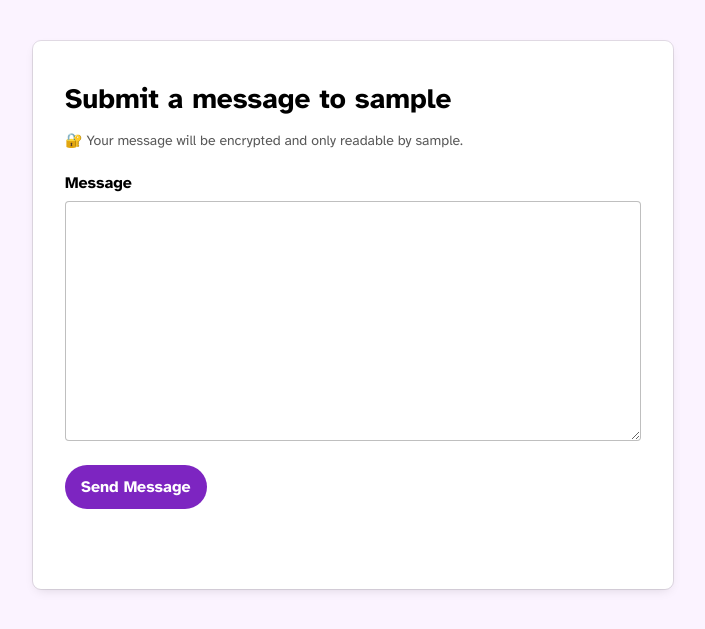
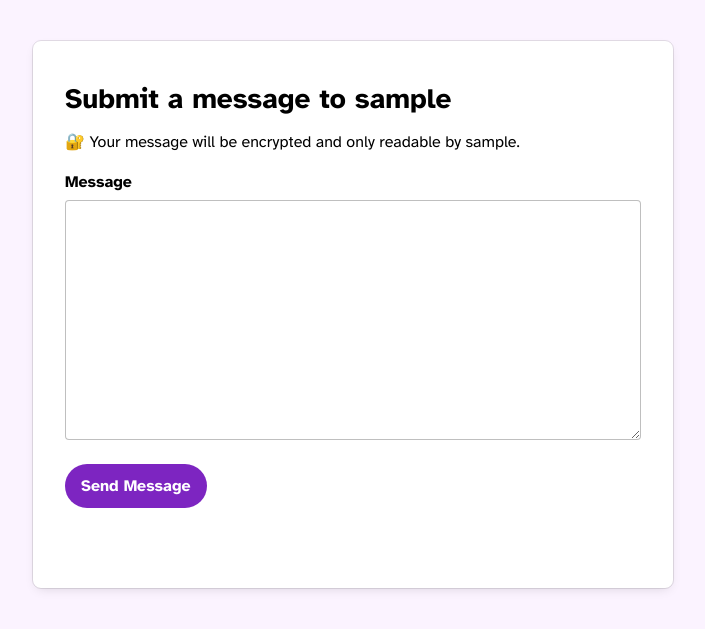
Before and after one commit to glenn-sorrentino/hosted-line, a Flask app: a page that uses templates/submit_message.html in a window 1280 px wide. Shown: the part 71-700 px from the top of the page, without its empty margins (287-992 px from the left). Run offline with Flask 3, Linux system fonts and the light colour scheme; tables that the repository leaves empty hold one stand-in row (values such as "Sample post"); some web fonts are replaced.

Commit message:
update messages

```diff
--- a/static/style.css
+++ b/static/style.css
@@ -50,7 +50,7 @@ h2 {
 h1 + p,
 h2 + p {
 	margin-top: .25rem;
-	margin-bottom: .5rem;
+	margin-bottom: 1.25rem;
 }
 
 a {
@@ -166,7 +166,7 @@ header nav a:hover {
 }
 
 h1.submit {
-	margin-bottom: 1rem;
+	margin-bottom: .75rem;
 }
 
 header nav .mobileNav {
--- a/templates/submit_message.html
+++ b/templates/submit_message.html
@@ -4,9 +4,9 @@
 {% block content %}
     <h1 class="submit">Submit a message to {{ username }}</h1>
     {% if user.pgp_key %}
-        <p class="meta">🔐 Your message will be encrypted and only readable by {{ username }}.</p>
+        <p>🔐 Your message will be encrypted and only readable by {{ username }}.</p>
         {% else %}
-            <p class="meta">⚠️ Your message will NOT be encrypted. If this message is sensitive, ask {{ username }} to add a public PGP key.</p>
+            <p>⚠️ Your message will NOT be encrypted. If this message is sensitive, ask {{ username }} to add a public PGP key.</p>
         {% endif %}
     <form method="POST" action="/submit_message/{{ username }}">
         <label for="content">Message</label>
```
